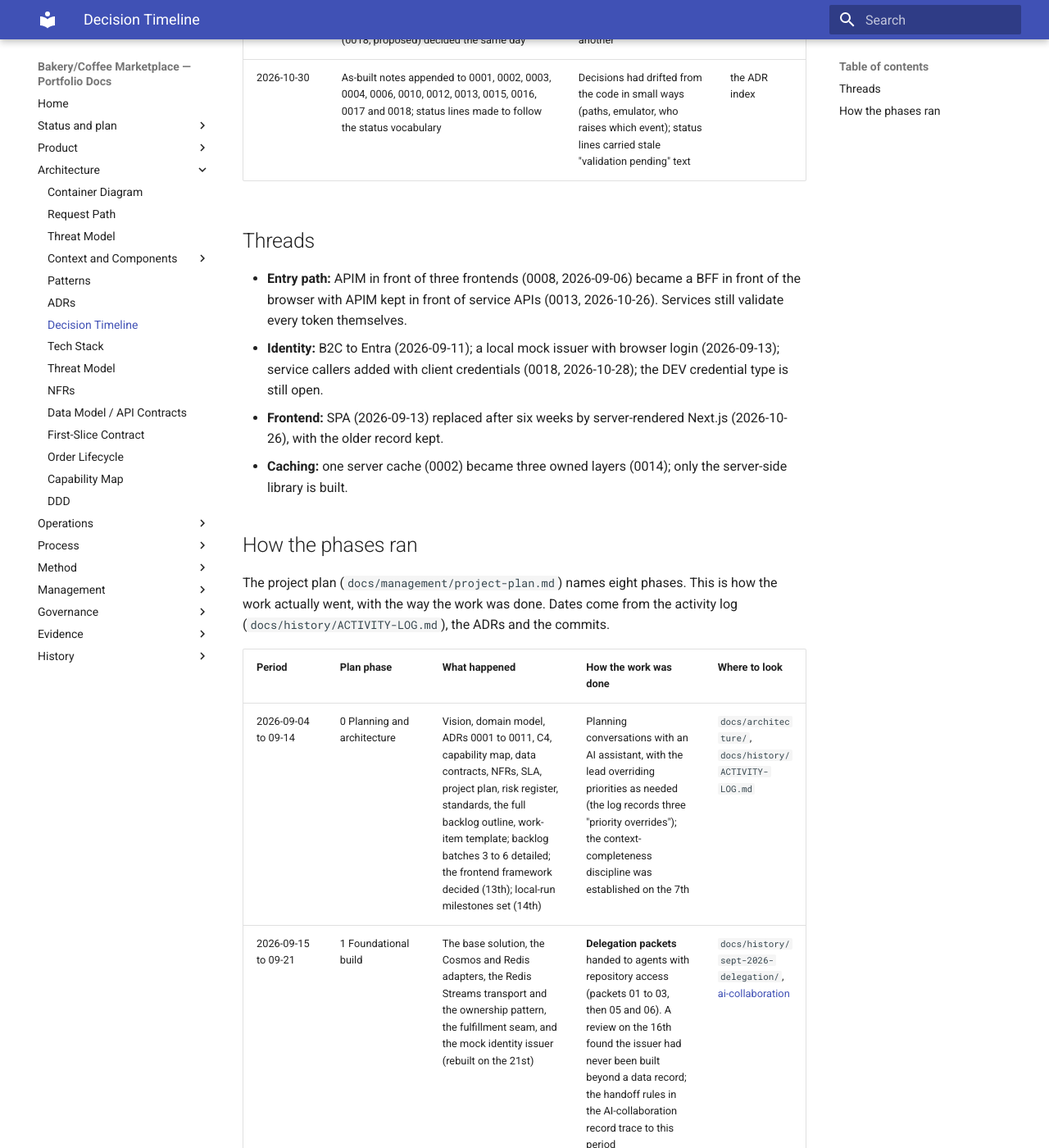
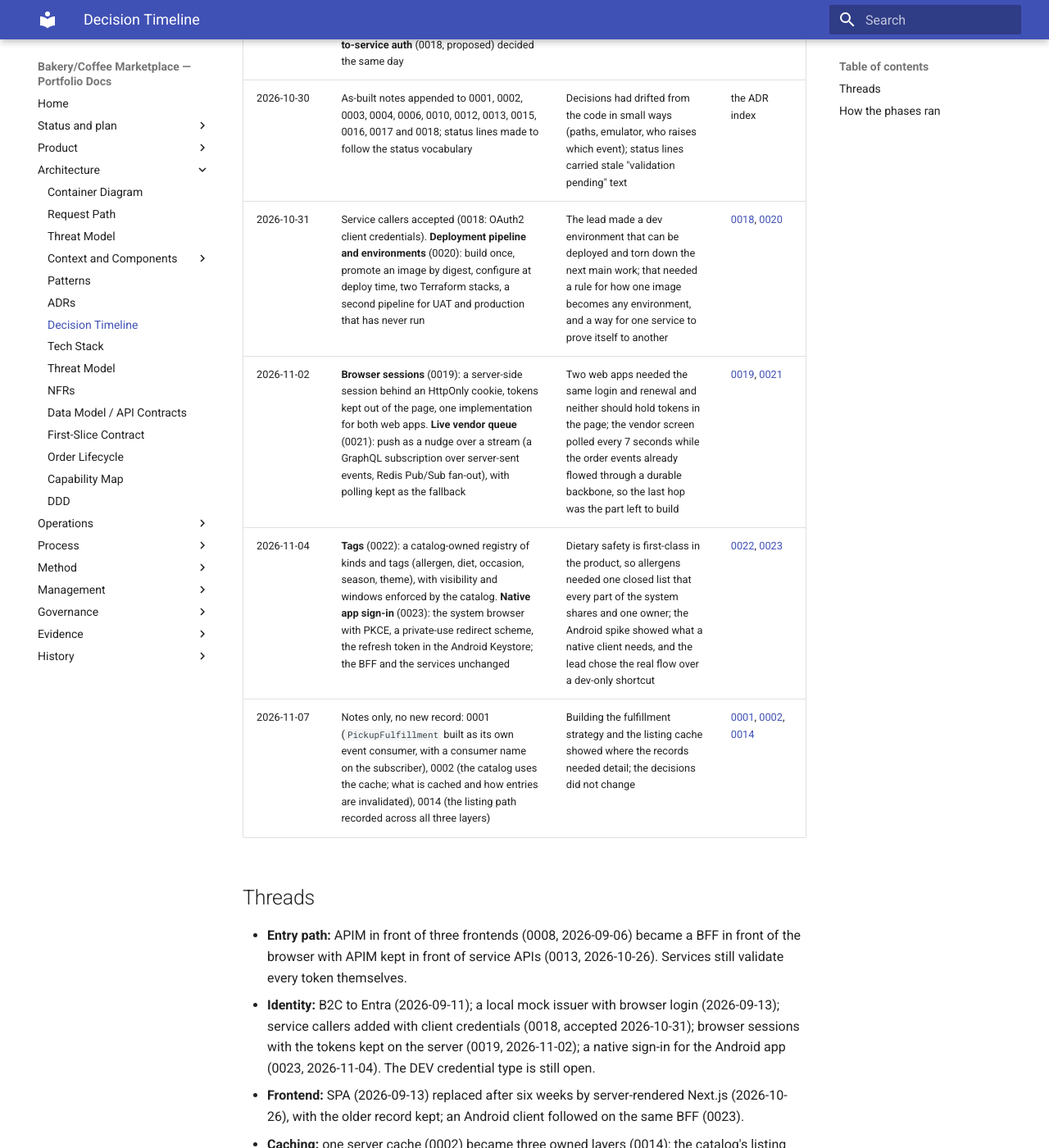
Before and after one commit to benjamin-hedrick/bakery-marketplace, an MkDocs documentation site: the page built from docs/architecture/decision-timeline.md, in a window 1280 px wide and 1400 px high, scrolled down 1241 px. Shown: the whole window at 82% size. Built offline with MkDocs 1.6.1 and Material for MkDocs 9.7.7, drawn with Linux system fonts in a browser that asks for light colours; some of the changed text lies outside the part shown.

Commit message:
Docs refresh 2: the decision timeline covers ADRs 0018 to 0023 and the period to 2026-11-08
It stopped at 2026-10-30. New rows for 0018/0020 (2026-10-31), 0019/0021 (2026-11-02), 0022/0023 (2026-11-04) and the notes of 2026-11-07 (0001, 0002, 0014), each with why; threads for identity, caching, real time and fulfillment brought up to date (it still said only the server-side cache library was built); the phases table has three new periods and the "not started" row no longer lists notifications, search and preferences.

Co-Authored-By: Claude Sonnet 5.5 <noreply@anthropic.com>

```diff
--- a/docs/architecture/decision-timeline.md
+++ b/docs/architecture/decision-timeline.md
@@ -1,8 +1,8 @@
 # Decision timeline, and how the phases ran
 
-> **Status:** Current · verified 2026-10-30. Built from the dates in the ADRs, their amendment notes and git history. The first table lists when decisions were made and changed; the last section lists how the phases of the plan actually ran.
+> **Status:** Current · extended 2026-11-08 (ADRs 0018 to 0023 and the period from 2026-10-31); the rows before that were verified 2026-10-30. Built from the dates in the ADRs, their amendment notes and git history. The first table lists when decisions were made and changed; the last section lists how the phases of the plan actually ran.
 
-How the architecture changed over seven weeks, and why. The original decision text was kept at every change; amendments are appended notes and replacements are new records.
+How the architecture changed over nine weeks, and why. The original decision text was kept at every change; amendments are appended notes and replacements are new records.
 
 | Date | What happened | Why | Records |
 |---|---|---|---|
@@ -13,13 +13,19 @@ How the architecture changed over seven weeks, and why. The original decision te
 | 2026-10-26 | **Portfolio-slice reset.** The frontend becomes Next.js with server rendering (0012 supersedes 0011); a GraphQL BFF with Relay becomes the browser's entry (0013 amends the gateway decision 0008); caching gains Relay and HTTP layers (0014 extends 0002); CI moves to Azure Pipelines (0015 amends 0007); tracing becomes OpenTelemetry with W3C `traceparent` (0016) | The portfolio slice was adopted: build one thin end-to-end path and decide the frontend, entry path, CI and tracing it needs. Each new record states what it changes and keeps the old text | [0012](adr/0012-frontend-nextjs-ssr.md) to [0016](adr/0016-opentelemetry-tracing.md) |
 | 2026-10-28 | Target .NET 10 (LTS). Azure Pipelines exit criterion waived and the GitHub placeholder removed. Trace backends chosen by environment, phased. **Stock ownership** (0017, accepted) and **service-to-service auth** (0018, proposed) decided the same day | Slice 1 needed ordering to reserve catalog stock, which forced both: who owns the counter, and how one service proves itself to another | [0010](adr/0010-service-language-framework.md), [0015](adr/0015-azure-pipelines-ci-cd.md), [0016](adr/0016-opentelemetry-tracing.md), [0017](adr/0017-stock-and-availability-ownership.md), [0018](adr/0018-service-to-service-authentication.md) |
 | 2026-10-30 | As-built notes appended to 0001, 0002, 0003, 0004, 0006, 0010, 0012, 0013, 0015, 0016, 0017 and 0018; status lines made to follow the status vocabulary | Decisions had drifted from the code in small ways (paths, emulator, who raises which event); status lines carried stale "validation pending" text | the ADR index |
+| 2026-10-31 | Service callers accepted (0018: OAuth2 client credentials). **Deployment pipeline and environments** (0020): build once, promote an image by digest, configure at deploy time, two Terraform stacks, a second pipeline for UAT and production that has never run | The lead made a dev environment that can be deployed and torn down the next main work; that needed a rule for how one image becomes any environment, and a way for one service to prove itself to another | [0018](adr/0018-service-to-service-authentication.md), [0020](adr/0020-deployment-pipeline-and-environments.md) |
+| 2026-11-02 | **Browser sessions** (0019): a server-side session behind an HttpOnly cookie, tokens kept out of the page, one implementation for both web apps. **Live vendor queue** (0021): push as a nudge over a stream (a GraphQL subscription over server-sent events, Redis Pub/Sub fan-out), with polling kept as the fallback | Two web apps needed the same login and renewal and neither should hold tokens in the page; the vendor screen polled every 7 seconds while the order events already flowed through a durable backbone, so the last hop was the part left to build | [0019](adr/0019-browser-sessions.md), [0021](adr/0021-live-updates-to-the-vendor-queue.md) |
+| 2026-11-04 | **Tags** (0022): a catalog-owned registry of kinds and tags (allergen, diet, occasion, season, theme), with visibility and windows enforced by the catalog. **Native app sign-in** (0023): the system browser with PKCE, a private-use redirect scheme, the refresh token in the Android Keystore; the BFF and the services unchanged | Dietary safety is first-class in the product, so allergens needed one closed list that every part of the system shares and one owner; the Android spike showed what a native client needs, and the lead chose the real flow over a dev-only shortcut | [0022](adr/0022-tags.md), [0023](adr/0023-native-app-sign-in.md) |
+| 2026-11-07 | Notes only, no new record: 0001 (`PickupFulfillment` built as its own event consumer, with a consumer name on the subscriber), 0002 (the catalog uses the cache; what is cached and how entries are invalidated), 0014 (the listing path recorded across all three layers) | Building the fulfillment strategy and the listing cache showed where the records needed detail; the decisions did not change | [0001](adr/0001-fulfillment-strategy-extensibility.md), [0002](adr/0002-cache-strategy.md), [0014](adr/0014-cache-layers.md) |
 
 ## Threads
 
 - **Entry path:** APIM in front of three frontends (0008, 2026-09-06) became a BFF in front of the browser with APIM kept in front of service APIs (0013, 2026-10-26). Services still validate every token themselves.
-- **Identity:** B2C to Entra (2026-09-11); a local mock issuer with browser login (2026-09-13); service callers added with client credentials (0018, 2026-10-28); the DEV credential type is still open.
-- **Frontend:** SPA (2026-09-13) replaced after six weeks by server-rendered Next.js (2026-10-26), with the older record kept.
-- **Caching:** one server cache (0002) became three owned layers (0014); only the server-side library is built.
+- **Identity:** B2C to Entra (2026-09-11); a local mock issuer with browser login (2026-09-13); service callers added with client credentials (0018, accepted 2026-10-31); browser sessions with the tokens kept on the server (0019, 2026-11-02); a native sign-in for the Android app (0023, 2026-11-04). The DEV credential type is still open.
+- **Frontend:** SPA (2026-09-13) replaced after six weeks by server-rendered Next.js (2026-10-26), with the older record kept; an Android client followed on the same BFF (0023).
+- **Caching:** one server cache (0002) became three owned layers (0014); the catalog's listing cache is the first service use of the server layer (2026-11-07), with the Relay and HTTP layers recorded for the same path.
+- **Real time:** the vendor queue polled (0012), then a push stream was layered on top with polling kept (0021, 2026-11-02); the customer's order status polls (`WI-CUST-010`).
+- **Fulfillment:** the seam of 0001 (2026-09-04) became a running, separate consumer nine weeks later (`WI-ORD-003`, 2026-11-07), so "events only" holds in the running system and not only in the design.
 
 ## How the phases ran
 
@@ -33,6 +39,9 @@ The project plan (`docs/management/project-plan.md`) names eight phases. This is
 | 2026-10-26 | Reset to a portfolio slice | ADRs 0012 to 0016 adopted; the October implementation plans; the first-slice contract drafted | A decision session with the lead; plans written first, then the contract | `docs/management/portfolio-slice/`, `first-slice-contract.md` |
 | 2026-10-26 to 10-29 | 2 Core domain slice, with parts of 4 and 5 | Slice 1: catalog, ordering and the order lifecycle, the GraphQL BFF, the customer web app, login, the Azure pipeline, tracing, stock and service authentication (ADR-0017, ADR-0018), the real-stack journeys, and the slice evidence | **Interactive sessions** with the lead against ready work items; approval gates; themed branches; the register updated in the same change; a clean agent (Azure, a Linux container) catching what the development machine hid | `docs/evidence/slice-1/findings.md`, [lessons](../method/lessons.md) |
 | 2026-10-29 to 10-30 | 6 Remaining artifacts (the documentation pass) | Every tracked document read and reconciled with what was built; status generated; ADR notes; diagrams from the code; a baseline of tests and timings; the method documents | One long interactive pass, driven by a written plan and resume file | `docs/history/review-2026-10/`, `docs/evidence/baseline-2026-10-30.md`, `docs/method/` |
-| Not started | 3 Remaining domain epics; 7 Launch | Search, preferences, vendor onboarding, notifications, admin, reviews, real payments; a staged incident and postmortem | | [roadmap](../product/roadmap.md) |
+| 2026-10-31 to 11-04 | 4 and 5 (deployment, security and quality), with more of 2 | The deployment path built and checked locally (images, a Compose profile for the applications, two Terraform stacks, two pipelines, a gate rehearsal; nothing applied to Azure); browser sessions; the live vendor queue and the vendor's actions; rate limits and browser hardening; a threat model, generated-input tests, a 66-minute soak and an OWASP ZAP scan; cross-browser runs; the notification service | Interactive sessions, with the lead's approval at each security, authorization and IAM step (the list in `CLAUDE.md`); themed branches and rebase merges; an evidence record beside each run with its limits stated | `docs/evidence/WI-DEP-001/`, `docs/evidence/WI-SEC-005/`, `docs/evidence/WI-QUE-003/` |
+| 2026-11-03 to 11-07 | 3 Remaining domain epics (in part) | The customer's order history; tags and allergens end to end (catalog, ordering, BFF, web, the vendor's card); the Android app with PKCE sign-in and fifteen Maestro flows; saved payment methods as seed data; cancel buttons; order status by polling; the catalog's listing cache; the fulfillment strategy | Work items specified first, then built in layers, each with a recorded run; the lead's decisions on the open items taken in a walk-through on 2026-11-06 | `docs/evidence/WI-MOB-001/` to `WI-MOB-003`, `docs/evidence/WI-CAT-003/`, [STATUS](../product/backlog/STATUS.md) |
+| 2026-11-07 to 11-08 | 6 Remaining artifacts | The dependency audit and SBOMs; a scripted demo film (a web customer, a phone customer and the vendor's queue at once) run and composed; the documentation pass of 2026-11-08 | Scripts that drive the real stack from outside; the film's first runs found and fixed several defects in the scripts themselves | `docs/evidence/WI-SEC-004/`, [demo film](../operations/demo-film.md) |
+| Not started | 3 (vendor onboarding, the admin console, reviews, real payments); 7 Launch | A staged incident and postmortem | | [roadmap](../product/roadmap.md) |
 
 Three things the phases show. The foundational build was delegated and the slice was interactive, and the controls grew between them (the handoff rules in September, the approval list and clean-agent checks in October). The plan's order held until a real run contradicted it (the issuer, the service mapping, the cold-start timing). And the plan's phase 4 and 5 items were done in the margins of the slice, not as phases, which is why the project plan reports several phases as partly done.
```
